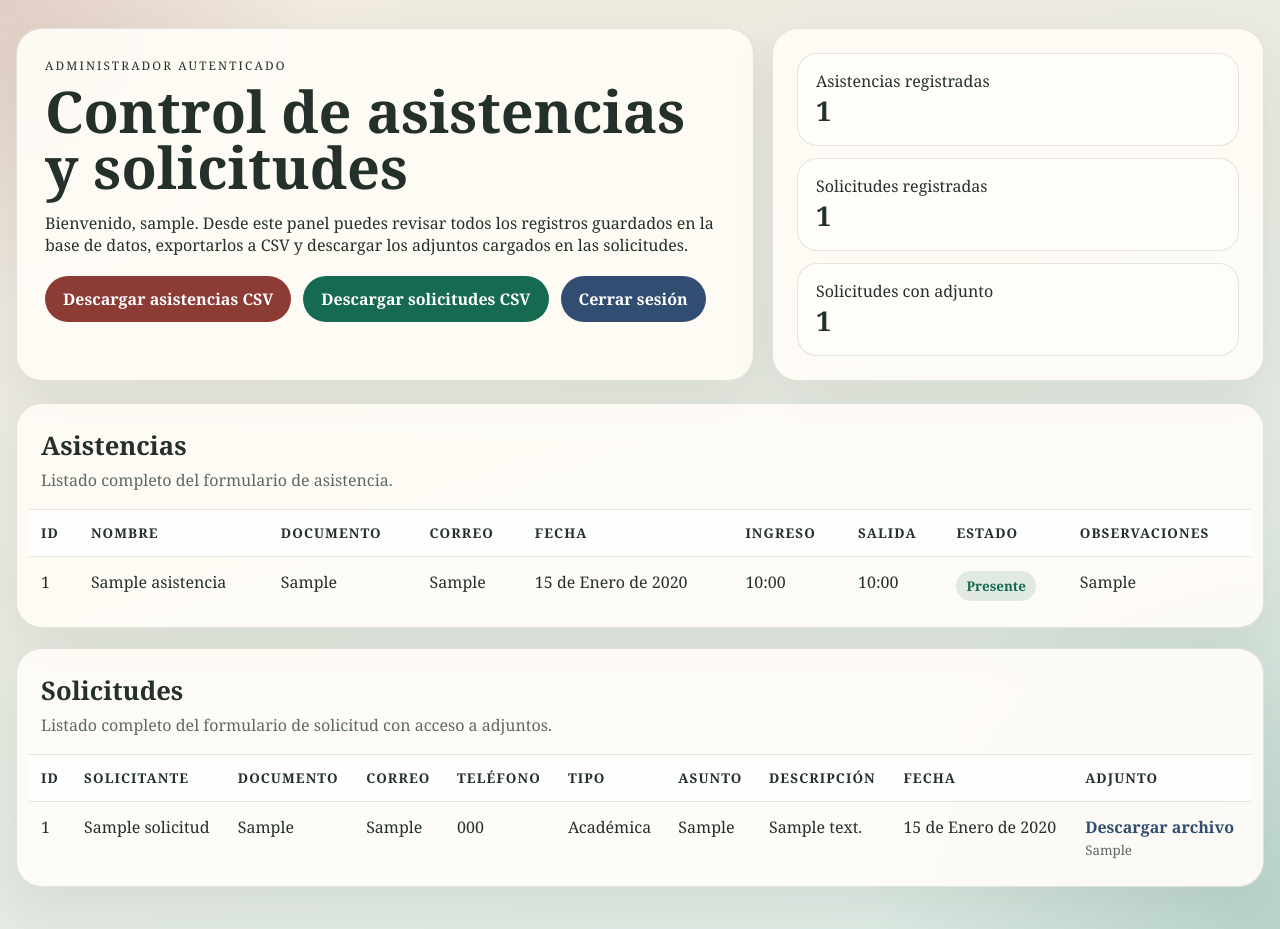
After one commit to davidluna301/taller_django_formularios, a Django app: page /panel-admin/ in a window 1280 px wide. The commit adds this page. Run offline with Django 4.2, Linux system fonts and the light colour scheme; a user stored in the database is signed in; tables that the repository leaves empty hold one stand-in row (values such as "Sample post").

Commit message:
agregar admin template

```diff
--- a/taller_django/urls.py
+++ b/taller_django/urls.py
@@ -4,11 +4,19 @@ from django.conf import settings
 from django.conf.urls.static import static
 from django.views.generic import TemplateView
 
+from . import views
+
 urlpatterns = [
     path('admin/', admin.site.urls),
     path('', TemplateView.as_view(template_name='inicio.html'), name='inicio'),
     path('asistencia/', include('taller_django.vale_formulario.urls')),
     path('solicitudes/', include('taller_django.david_formulario.urls')),
+    path('panel-admin/login/', views.admin_login, name='panel_admin_login'),
+    path('panel-admin/logout/', views.admin_logout, name='panel_admin_logout'),
+    path('panel-admin/', views.panel_admin, name='panel_admin'),
+    path('panel-admin/descargas/asistencias/', views.descargar_asistencias_csv, name='descargar_asistencias_csv'),
+    path('panel-admin/descargas/solicitudes/', views.descargar_solicitudes_csv, name='descargar_solicitudes_csv'),
+    path('panel-admin/descargas/solicitud/<int:solicitud_id>/', views.descargar_adjunto_solicitud, name='descargar_adjunto_solicitud'),
 ]
 
 if settings.DEBUG:
--- /dev/null
+++ b/taller_django/views.py
@@ -0,0 +1,140 @@
+import csv
+from pathlib import Path
+
+from django.contrib.auth import login, logout
+from django.contrib.auth.forms import AuthenticationForm
+from django.contrib.auth.decorators import login_required
+from django.core.exceptions import PermissionDenied
+from django.http import FileResponse, Http404, HttpResponse
+from django.shortcuts import get_object_or_404, redirect, render
+
+from taller_django.david_formulario.models import Solicitud
+from taller_django.vale_formulario.models import Asistencia
+
+
+def admin_login(request):
+    if request.user.is_authenticated:
+        return redirect('panel_admin')
+
+    form = AuthenticationForm(request, data=request.POST or None)
+    if request.method == 'POST' and form.is_valid():
+        login(request, form.get_user())
+        return redirect('panel_admin')
+
+    return render(request, 'panel_admin/login.html', {'form': form})
+
+
+@login_required(login_url='panel_admin_login')
+def admin_logout(request):
+    logout(request)
+    return redirect('panel_admin_login')
+
+
+@login_required(login_url='panel_admin_login')
+def panel_admin(request):
+    if not request.user.is_staff:
+        raise PermissionDenied()
+
+    asistencias = Asistencia.objects.order_by('-fecha_asistencia', '-id')
+    solicitudes = Solicitud.objects.order_by('-fecha_solicitud', '-id')
+
+    context = {
+        'asistencias': asistencias,
+        'solicitudes': solicitudes,
+        'total_asistencias': asistencias.count(),
+        'total_solicitudes': solicitudes.count(),
+        'solicitudes_con_adjunto': solicitudes.exclude(archivo_adjunto='').exclude(archivo_adjunto__isnull=True).count(),
+    }
+    return render(request, 'panel_admin/dashboard.html', context)
+
+
+@login_required(login_url='panel_admin_login')
+def descargar_asistencias_csv(request):
+    if not request.user.is_staff:
+        raise PermissionDenied()
+
+    response = HttpResponse(content_type='text/csv; charset=utf-8')
+    response['Content-Disposition'] = 'attachment; filename="asistencias.csv"'
+
+    writer = csv.writer(response)
+    writer.writerow([
+        'ID',
+        'Nombre completo',
+        'Documento',
+        'Correo',
+        'Fecha asistencia',
+        'Hora ingreso',
+        'Hora salida',
+        'Presente',
+        'Observaciones',
+    ])
+
+    for asistencia in Asistencia.objects.order_by('-fecha_asistencia', '-id'):
+        writer.writerow([
+            asistencia.id,
+            asistencia.nombre_completo,
+            asistencia.documento_identidad,
+            asistencia.correo_electronico,
+            asistencia.fecha_asistencia,
+            asistencia.hora_ingreso,
+            asistencia.hora_salida,
+            'Si' if asistencia.presente else 'No',
+            asistencia.observaciones,
+        ])
+
+    return response
+
+
+@login_required(login_url='panel_admin_login')
+def descargar_solicitudes_csv(request):
+    if not request.user.is_staff:
+        raise PermissionDenied()
+
+    response = HttpResponse(content_type='text/csv; charset=utf-8')
+    response['Content-Disposition'] = 'attachment; filename="solicitudes.csv"'
+
+    writer = csv.writer(response)
+    writer.writerow([
+        'ID',
+        'Solicitante',
+        'Documento',
+        'Correo',
+        'Telefono',
+        'Tipo',
+        'Asunto',
+        'Descripcion',
+        'Fecha solicitud',
+        'Adjunto',
+    ])
+
+    for solicitud in Solicitud.objects.order_by('-fecha_solicitud', '-id'):
+        writer.writerow([
+            solicitud.id,
+            solicitud.nombre_solicitante,
+            solicitud.documento_identidad,
+            solicitud.correo_electronico,
+            solicitud.telefono_contacto,
+            solicitud.get_tipo_solicitud_display(),
+            solicitud.asunto,
+            solicitud.descripcion_detallada,
+            solicitud.fecha_solicitud,
+            request.build_absolute_uri(solicitud.archivo_adjunto.url) if solicitud.archivo_adjunto else '',
+        ])
+
+    return response
+
+
+@login_required(login_url='panel_admin_login')
+def descargar_adjunto_solicitud(request, solicitud_id):
+    if not request.user.is_staff:
+        raise PermissionDenied()
+
+    solicitud = get_object_or_404(Solicitud, pk=solicitud_id)
+    if not solicitud.archivo_adjunto:
+        raise Http404('La solicitud no tiene archivo adjunto.')
+
+    return FileResponse(
+        solicitud.archivo_adjunto.open('rb'),
+        as_attachment=True,
+        filename=Path(solicitud.archivo_adjunto.name).name,
+    )
--- /dev/null
+++ b/templates/panel_admin/dashboard.html
@@ -0,0 +1,345 @@
+<!DOCTYPE html>
+<html lang="es">
+<head>
+    <meta charset="UTF-8">
+    <meta name="viewport" content="width=device-width, initial-scale=1.0">
+    <title>Panel de administrador</title>
+    <style>
+        :root {
+            --sand: #f2eadf;
+            --mint: #dcebe5;
+            --surface: rgba(255, 252, 247, 0.92);
+            --surface-strong: #fffdf9;
+            --text: #23312a;
+            --accent-a: #8d3b35;
+            --accent-b: #166a52;
+            --accent-c: #314d72;
+            --line: rgba(35, 49, 42, 0.12);
+            --muted: #5c6a63;
+        }
+
+        * { box-sizing: border-box; }
+
+        body {
+            margin: 0;
+            font-family: Cambria, Georgia, serif;
+            color: var(--text);
+            background:
+                radial-gradient(circle at top left, rgba(141, 59, 53, 0.16), transparent 20%),
+                radial-gradient(circle at bottom right, rgba(22, 106, 82, 0.18), transparent 26%),
+                linear-gradient(160deg, var(--sand), var(--mint));
+        }
+
+        .page {
+            width: min(1380px, 100%);
+            margin: 0 auto;
+            padding: 28px 16px 42px;
+        }
+
+        .hero {
+            display: grid;
+            gap: 18px;
+            grid-template-columns: minmax(0, 1.2fr) minmax(260px, 0.8fr);
+            margin-bottom: 22px;
+        }
+
+        .panel,
+        .table-card {
+            background: var(--surface);
+            border: 1px solid var(--line);
+            border-radius: 26px;
+            box-shadow: 0 20px 50px rgba(35, 49, 42, 0.08);
+        }
+
+        .hero-copy {
+            padding: 28px;
+        }
+
+        .hero-copy p:first-child {
+            margin: 0 0 10px;
+            text-transform: uppercase;
+            letter-spacing: 0.18em;
+            font-size: 0.74rem;
+        }
+
+        .hero-copy h1 {
+            margin: 0 0 12px;
+            font-size: clamp(2rem, 5vw, 3.6rem);
+            line-height: 0.98;
+        }
+
+        .hero-copy p:last-child {
+            margin: 0;
+            max-width: 55ch;
+            line-height: 1.6;
+        }
+
+        .stats {
+            padding: 24px;
+            display: grid;
+            gap: 12px;
+        }
+
+        .stat {
+            padding: 16px 18px;
+            border-radius: 20px;
+            background: var(--surface-strong);
+            border: 1px solid var(--line);
+        }
+
+        .stat strong {
+            display: block;
+            font-size: 1.7rem;
+        }
+
+        .toolbar {
+            display: flex;
+            gap: 12px;
+            flex-wrap: wrap;
+            margin-top: 20px;
+        }
+
+        .button {
+            display: inline-block;
+            text-decoration: none;
+            color: #fff;
+            padding: 12px 18px;
+            border-radius: 999px;
+            font-weight: 700;
+        }
+
+        .button.a { background: var(--accent-a); }
+        .button.b { background: var(--accent-b); }
+        .button.c { background: var(--accent-c); }
+
+        .tables {
+            display: grid;
+            gap: 20px;
+        }
+
+        .table-card {
+            overflow: hidden;
+        }
+
+        .table-head {
+            display: flex;
+            justify-content: space-between;
+            align-items: center;
+            gap: 16px;
+            padding: 24px 24px 18px;
+        }
+
+        .table-head h2 {
+            margin: 0 0 6px;
+            font-size: 1.6rem;
+        }
+
+        .table-head p {
+            margin: 0;
+            color: var(--muted);
+        }
+
+        .table-wrap {
+            overflow-x: auto;
+            padding: 0 12px 12px;
+        }
+
+        table {
+            width: 100%;
+            border-collapse: collapse;
+            min-width: 980px;
+        }
+
+        th,
+        td {
+            padding: 14px 12px;
+            border-top: 1px solid var(--line);
+            text-align: left;
+            vertical-align: top;
+        }
+
+        th {
+            background: rgba(255, 255, 255, 0.7);
+            font-size: 0.84rem;
+            text-transform: uppercase;
+            letter-spacing: 0.08em;
+        }
+
+        td small {
+            color: var(--muted);
+        }
+
+        .tag {
+            display: inline-block;
+            padding: 6px 10px;
+            border-radius: 999px;
+            font-size: 0.84rem;
+            font-weight: 700;
+            background: rgba(22, 106, 82, 0.12);
+            color: var(--accent-b);
+        }
+
+        .tag.off {
+            background: rgba(141, 59, 53, 0.12);
+            color: var(--accent-a);
+        }
+
+        .download-link {
+            color: var(--accent-c);
+            font-weight: 700;
+            text-decoration: none;
+        }
+
+        .empty {
+            padding: 18px 24px 26px;
+            color: var(--muted);
+        }
+
+        @media (max-width: 960px) {
+            .hero {
+                grid-template-columns: 1fr;
+            }
+        }
+    </style>
+</head>
+<body>
+    <main class="page">
+        <section class="hero">
+            <article class="panel hero-copy">
+                <p>Administrador autenticado</p>
+                <h1>Control de asistencias y solicitudes</h1>
+                <p>Bienvenido, {{ request.user.username }}. Desde este panel puedes revisar todos los registros guardados en la base de datos, exportarlos a CSV y descargar los adjuntos cargados en las solicitudes.</p>
+                <div class="toolbar">
+                    <a class="button a" href="{% url 'descargar_asistencias_csv' %}">Descargar asistencias CSV</a>
+                    <a class="button b" href="{% url 'descargar_solicitudes_csv' %}">Descargar solicitudes CSV</a>
+                    <a class="button c" href="{% url 'panel_admin_logout' %}">Cerrar sesión</a>
+                </div>
+            </article>
+
+            <aside class="panel stats">
+                <div class="stat">
+                    <span>Asistencias registradas</span>
+                    <strong>{{ total_asistencias }}</strong>
+                </div>
+                <div class="stat">
+                    <span>Solicitudes registradas</span>
+                    <strong>{{ total_solicitudes }}</strong>
+                </div>
+                <div class="stat">
+                    <span>Solicitudes con adjunto</span>
+                    <strong>{{ solicitudes_con_adjunto }}</strong>
+                </div>
+            </aside>
+        </section>
+
+        <section class="tables">
+            <article class="table-card">
+                <div class="table-head">
+                    <div>
+                        <h2>Asistencias</h2>
+                        <p>Listado completo del formulario de asistencia.</p>
+                    </div>
+                </div>
+
+                {% if asistencias %}
+                    <div class="table-wrap">
+                        <table>
+                            <thead>
+                                <tr>
+                                    <th>ID</th>
+                                    <th>Nombre</th>
+                                    <th>Documento</th>
+                                    <th>Correo</th>
+                                    <th>Fecha</th>
+                                    <th>Ingreso</th>
+                                    <th>Salida</th>
+                                    <th>Estado</th>
+                                    <th>Observaciones</th>
+                                </tr>
+                            </thead>
+                            <tbody>
+                                {% for asistencia in asistencias %}
+                                    <tr>
+                                        <td>{{ asistencia.id }}</td>
+                                        <td>{{ asistencia.nombre_completo }}</td>
+                                        <td>{{ asistencia.documento_identidad }}</td>
+                                        <td>{{ asistencia.correo_electronico }}</td>
+                                        <td>{{ asistencia.fecha_asistencia }}</td>
+                                        <td>{{ asistencia.hora_ingreso }}</td>
+                                        <td>{{ asistencia.hora_salida }}</td>
+                                        <td>
+                                            {% if asistencia.presente %}
+                                                <span class="tag">Presente</span>
+                                            {% else %}
+                                                <span class="tag off">Ausente</span>
+                                            {% endif %}
+                                        </td>
+                                        <td>{{ asistencia.observaciones|default:'Sin observaciones' }}</td>
+                                    </tr>
+                                {% endfor %}
+                            </tbody>
+                        </table>
+                    </div>
+                {% else %}
+                    <p class="empty">No hay asistencias registradas todavía.</p>
+                {% endif %}
+            </article>
+
+            <article class="table-card">
+                <div class="table-head">
+                    <div>
+                        <h2>Solicitudes</h2>
+                        <p>Listado completo del formulario de solicitud con acceso a adjuntos.</p>
+                    </div>
+                </div>
+
+                {% if solicitudes %}
+                    <div class="table-wrap">
+                        <table>
+                            <thead>
+                                <tr>
+                                    <th>ID</th>
+                                    <th>Solicitante</th>
+                                    <th>Documento</th>
+                                    <th>Correo</th>
+                                    <th>Teléfono</th>
+                                    <th>Tipo</th>
+                                    <th>Asunto</th>
+                                    <th>Descripción</th>
+                                    <th>Fecha</th>
+                                    <th>Adjunto</th>
+                                </tr>
+                            </thead>
+                            <tbody>
+                                {% for solicitud in solicitudes %}
+                                    <tr>
+                                        <td>{{ solicitud.id }}</td>
+                                        <td>{{ solicitud.nombre_solicitante }}</td>
+                                        <td>{{ solicitud.documento_identidad }}</td>
+                                        <td>{{ solicitud.correo_electronico }}</td>
+                                        <td>{{ solicitud.telefono_contacto }}</td>
+                                        <td>{{ solicitud.get_tipo_solicitud_display }}</td>
+                                        <td>{{ solicitud.asunto }}</td>
+                                        <td>{{ solicitud.descripcion_detallada }}</td>
+                                        <td>{{ solicitud.fecha_solicitud }}</td>
+                                        <td>
+                                            {% if solicitud.archivo_adjunto %}
+                                                <a class="download-link" href="{% url 'descargar_adjunto_solicitud' solicitud.id %}">Descargar archivo</a><br>
+                                                <small>{{ solicitud.archivo_adjunto.name }}</small>
+                                            {% else %}
+                                                <small>Sin adjunto</small>
+                                            {% endif %}
+                                        </td>
+                                    </tr>
+                                {% endfor %}
+                            </tbody>
+                        </table>
+                    </div>
+                {% else %}
+                    <p class="empty">No hay solicitudes registradas todavía.</p>
+                {% endif %}
+            </article>
+        </section>
+    </main>
+</body>
+</html>
```
Also changed, not shown: templates/inicio.html (+8 -0 lines), templates/panel_admin/login.html (added, +180 -0 lines).
